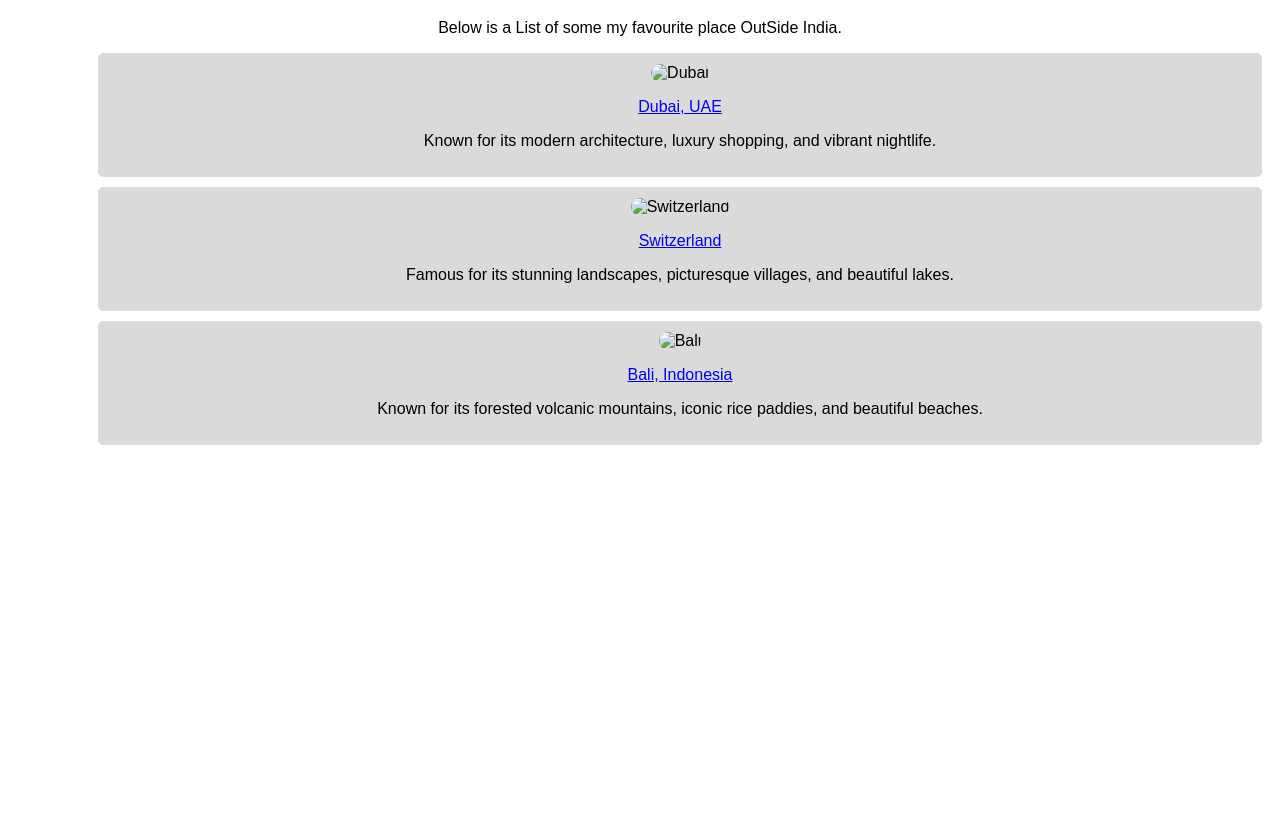
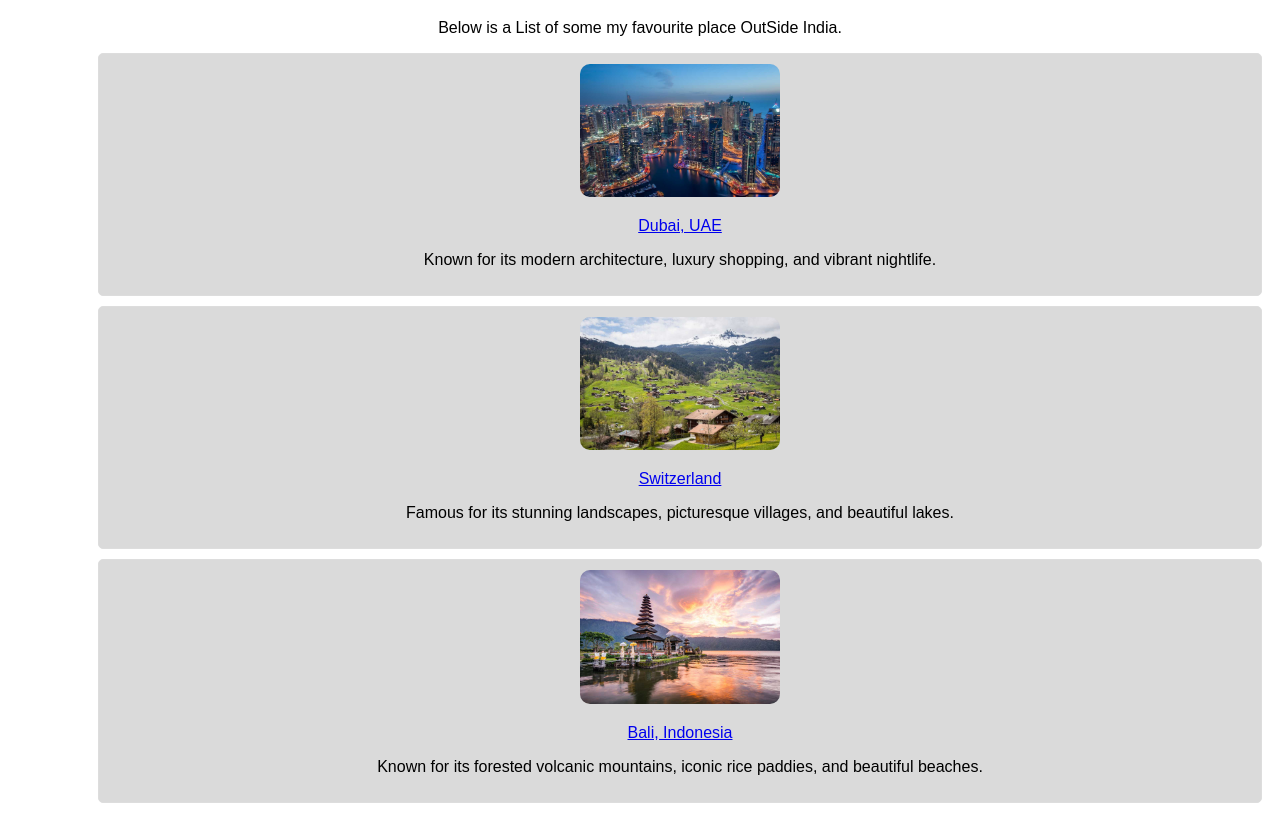
Before and after one commit to BHANUASATI/DAY-2_PROJECT, a plain HTML site: page outsideindia.html in a window 1280 px wide. Shown: the part 61-880 px from the top of the page. Before the commit the page ends 800 px from the top, so only its background shows below. Drawn offline with Linux system fonts and the light colour scheme.

Commit message:
outsideindia.html

```diff
--- a/outsideindia.html
+++ b/outsideindia.html
@@ -41,17 +41,17 @@
     <ul>
         <ul>
             <li>
-                <img src="imgs/DUBAI.jpg" alt="Dubai"> <!-- Replace with your actual image filename -->
+                <img src="DUBAI.jpg" alt="Dubai"> <!-- Replace with your actual image filename -->
                 <p><a href="https://www.holidify.com/places/dubai/" target="_blank">Dubai, UAE</a></p>
                 <p>Known for its modern architecture, luxury shopping, and vibrant nightlife.</p>
             </li>
             <li>
-                <img src="imgs/SWITZERLAND.jpg" alt="Switzerland"> <!-- Replace with your actual image filename -->
+                <img src="SWITZERLAND.jpg" alt="Switzerland"> <!-- Replace with your actual image filename -->
                 <p><a href="https://www.holidify.com/places/switzerland/" target="_blank">Switzerland</a></p>
                 <p>Famous for its stunning landscapes, picturesque villages, and beautiful lakes.</p>
             </li>
             <li>
-                <img src="imgs/BALI.jpg" alt="Bali"> <!-- Replace with your actual image filename -->
+                <img src="BALI.jpg" alt="Bali"> <!-- Replace with your actual image filename -->
                 <p><a href="https://www.holidify.com/places/bali/" target="_blank">Bali, Indonesia</a></p>
                 <p>Known for its forested volcanic mountains, iconic rice paddies, and beautiful beaches.</p>
             </li>
```
